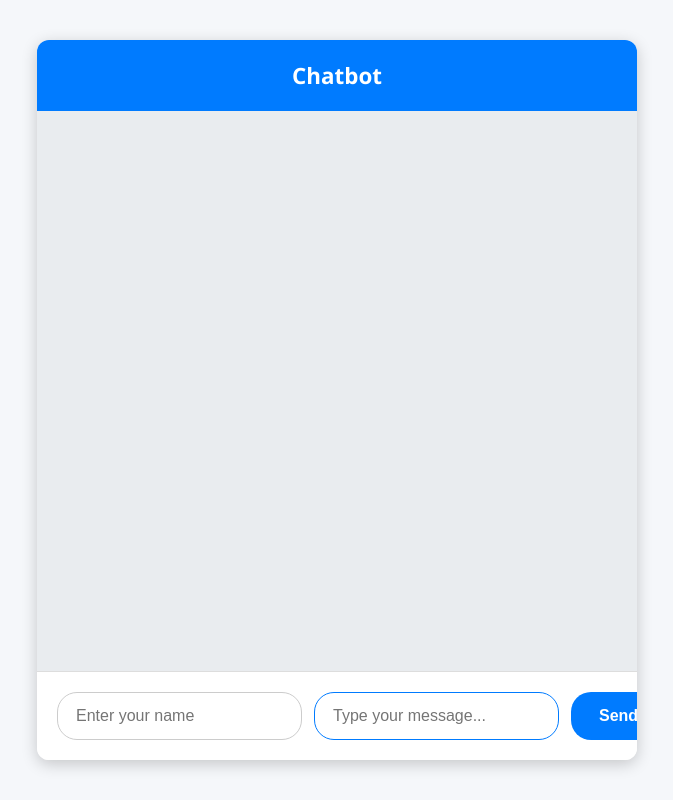
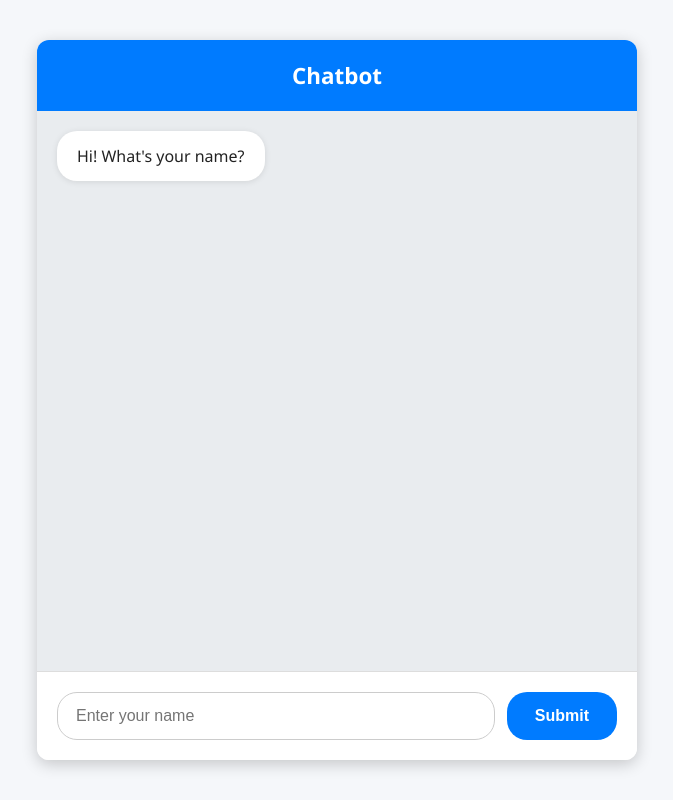
Before and after one commit to Ax51hay/chatbottest, a Flask app: page / in a window 1280 px wide. Shown: the whole page, without its empty margins (303-976 px from the left). Run offline with Flask 3, Linux system fonts and the light colour scheme.

Commit message:
Changedddd

```diff
--- a/app.py
+++ b/app.py
@@ -65,66 +65,47 @@ def mood_matching(user_input):
 
 @app.route("/", methods=["GET", "POST"])
 def chat():
+    if "name" not in session:
+        # User has not set their name yet
+        if request.method == "POST":
+            name = request.form.get("name", "").strip().capitalize()
+            if name:
+                session["name"] = name
+                session["chat_history"] = []  # store chat messages here
+                return redirect(url_for("chat"))
+        # show name input form only
+        return render_template("index.html", ask_name=True)
+
+    # If here, user has a name stored
     if request.method == "POST":
-        user_input = request.form["message"].strip()
-        chat_history = session.get("chat_history", [])
+        message = request.form.get("message", "").strip()
+        if not message:
+            # No message entered, just reload
+            return redirect(url_for("chat"))
 
-        # Step 0: Ask name if not set
-        if "name" not in session:
-            guessed_name = user_input.capitalize()
-            session["name"] = guessed_name
-            session["step"] = 1
-            chat_history.append(("user", user_input))
-            chat_history.append(("bot", f"I have understood your name to be {guessed_name}, is that correct? Please type Yes or No."))
+        # run mood matching and generate response
+        mood = mood_matching(message)
+        name = session["name"]
 
-        elif session.get("step") == 1:
-            if "yes" in user_input.lower():
-                session["step"] = 2
-                chat_history.append(("user", user_input))
-                chat_history.append(("bot", f"Nice to meet you, {session['name']}! How are you feeling today?"))
-            elif "no" in user_input.lower():
-                chat_history.append(("user", user_input))
-                del session["name"]
-                session["step"] = 0
-                chat_history.append(("bot", "My apologies! Let's try again. What's your name?"))
-            else:
-                chat_history.append(("user", user_input))
-                chat_history.append(("bot", "Please respond with 'Yes' or 'No'."))
+        if mood == "happy":
+            response = f"I'm so glad to hear you're feeling happy today, {name}!"
+        elif mood == "sad":
+            response = f"I'm sorry to hear you're feeling sad, {name}. Maybe I can help."
+        elif mood == "angry":
+            response = f"It's okay to feel angry, {name}. Let's talk about it."
+        else:
+            response = "I'm not sure I understand — could you try expressing how you feel again?"
 
-        elif session.get("step") == 2:
-            mood = mood_matching(user_input)
-            session["mood"] = mood
-            chat_history.append(("user", user_input))
-            if mood == "happy":
-                chat_history.append(("bot", f"I'm so glad to hear you're feeling happy today, {session['name']}!"))
-                chat_history.append(("bot", "Would you like to share what's brought on your good mood?"))
-            elif mood == "sad":
-                chat_history.append(("bot", f"I'm sorry to hear you're feeling down, {session['name']}. Maybe I can help."))
-                chat_history.append(("bot", "Would you like to share what's been on your mind lately?"))
-            elif mood == "angry":
-                chat_history.append(("bot", f"It's okay to feel angry, {session['name']}. Let's talk about it."))
-                chat_history.append(("bot", "If you don't mind sharing, what's been triggering these feelings today?"))
-            else:
-                chat_history.append(("bot", "I'm not sure I understood that. Could you try expressing how you feel again?"))
-                return render_template("index.html", chat_history=chat_history)
-            session["step"] = 3
+        # Append conversation to session chat history
+        history = session.get("chat_history", [])
+        history.append({"user": message, "bot": response})
+        session["chat_history"] = history
 
-        elif session.get("step") == 3:
-            chat_history.append(("user", user_input))
-            mood = session.get("mood")
-            if mood == "happy":
-                chat_history.append(("bot", "Wow! That's amazing!"))
-            elif mood == "sad":
-                chat_history.append(("bot", "Ah, I can imagine how that must make you feel."))
-            elif mood == "angry":
-                chat_history.append(("bot", "That sounds incredibly frustrating. I can see why it's caused your mood to worsen."))
-            chat_history.append(("bot", "Thanks for chatting with me today! 😊"))
-            session.clear()
-
-        session["chat_history"] = chat_history
         return redirect(url_for("chat"))
 
-    return render_template("index.html", chat_history=session.get("chat_history", []))
+    # GET request with name in session, show chat with history
+    history = session.get("chat_history", [])
+    return render_template("index.html", name=session["name"], chat_history=history)
 
 if __name__ == "__main__":
     import os
--- a/templates/index.html
+++ b/templates/index.html
@@ -138,31 +138,36 @@
   <div class="chat-container">
     <div class="chat-header">Chatbot</div>
     <div class="chat-messages" id="chat-messages">
-      {% if name %}
+      {% if ask_name %}
+        <div class="bot-message message">
+          Hi! What's your name?
+        </div>
+      {% endif %}
+
+      {% if chat_history %}
+        {% for chat in chat_history %}
+          <div class="user-message message">{{ chat.user }}</div>
+          <div class="bot-message message">{{ chat.bot }}</div>
+        {% endfor %}
+      {% elif name and not chat_history %}
         <div class="bot-message message">
           Hello {{ name }}! How are you feeling today?
         </div>
       {% endif %}
-      {% if message %}
-        <div class="user-message message">{{ message }}</div>
-      {% endif %}
-      {% if response %}
-        <div class="bot-message message">{{ response }}</div>
-      {% endif %}
     </div>
+
     <form method="POST" action="/">
-      {% if not name %}
+      {% if ask_name %}
         <input type="text" name="name" placeholder="Enter your name" autocomplete="off" required />
       {% else %}
         <input type="hidden" name="name" value="{{ name }}" />
+        <input type="text" name="message" placeholder="Type your message..." autocomplete="off" required autofocus />
       {% endif %}
-      <input type="text" name="message" placeholder="Type your message..." autocomplete="off" required autofocus />
-      <button type="submit">Send</button>
+      <button type="submit">{% if ask_name %}Submit{% else %}Send{% endif %}</button>
     </form>
   </div>
 
   <script>
-    // Scroll chat to bottom on load and after new message
     const chatMessages = document.getElementById('chat-messages');
     chatMessages.scrollTop = chatMessages.scrollHeight;
   </script>
```
